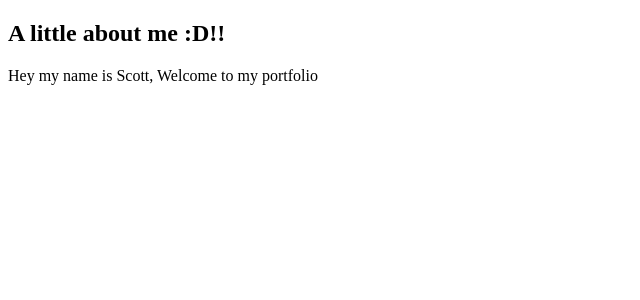
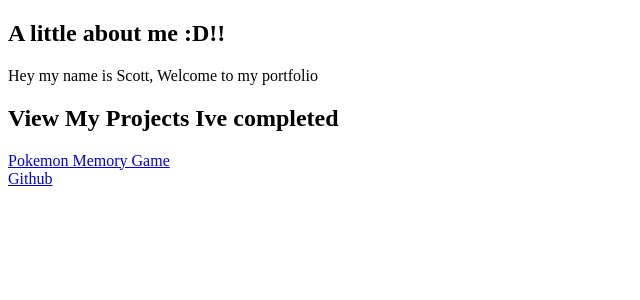
Before and after one commit to Scotty-Cloud/sc-portfolio, a React (Create React App) app: page / in a window 1280 px wide. Shown: the top 300 px of the page, without its empty margins (0-640 px from the left). Built offline with nearby package versions, Linux system fonts and the light colour scheme.

Commit message:
start adding projects

```diff
--- a/src/App/App.jsx
+++ b/src/App/App.jsx
@@ -1,6 +1,7 @@
 import React from 'react';
 import './App.css';
 import About from '../About/About';
+import Projects from '../Projects/Projects';
 
 
 function App() {
@@ -10,6 +11,10 @@ function App() {
         <h2 id="about">A little about me :D!! </h2>
         <About />
       </div>
+      <div>
+        <h2 id="project"> View My Projects Ive completed</h2>
+        <Projects />
+      </div>
     </div>
   );
 }
--- /dev/null
+++ b/src/Projects/Projects.jsx
@@ -0,0 +1,14 @@
+import React from "react";
+//import "./Projects.css"
+
+const Projects = () => {
+  return (
+    <div className="myProjects">
+      <a href="https://pokemonunown.netlify.app/" target="_blank" rel="noreferrer">Pokemon Memory Game</a>
+      <br />
+      <a href="https://github.com/Scotty-Cloud/Pokemon-Memory-Game" target="_blank" rel="noreferrer">Github</a>
+    </div>
+  )
+}
+
+export default Projects
```
Also changed, not shown: src/Projects/Projects.css (added).
